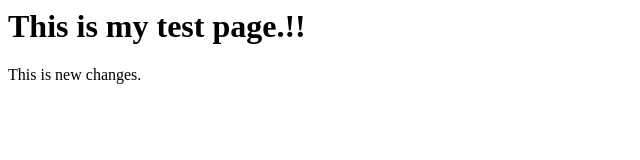
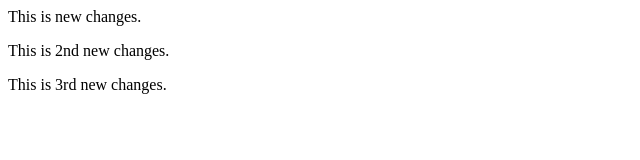
Before and after one commit to irshadhussain/Github, a plain HTML site: page index.html in a window 1280 px wide. Shown: the whole page, without its empty margins (0-640 px from the left). Drawn offline with Linux system fonts and the light colour scheme.

Commit message:
come more new changes

```diff
--- a/index.html
+++ b/index.html
@@ -3,9 +3,8 @@
         <title>Learn git with VSCode</title>
     </head>
     <body>
-        <h1>
-            This is my test page.!!
-        </h1>
         <p>This is new changes.</p>
+        <p>This is 2nd new changes.</p>
+        <p>This is 3rd new changes.</p>
     </body>
 </html>
```
